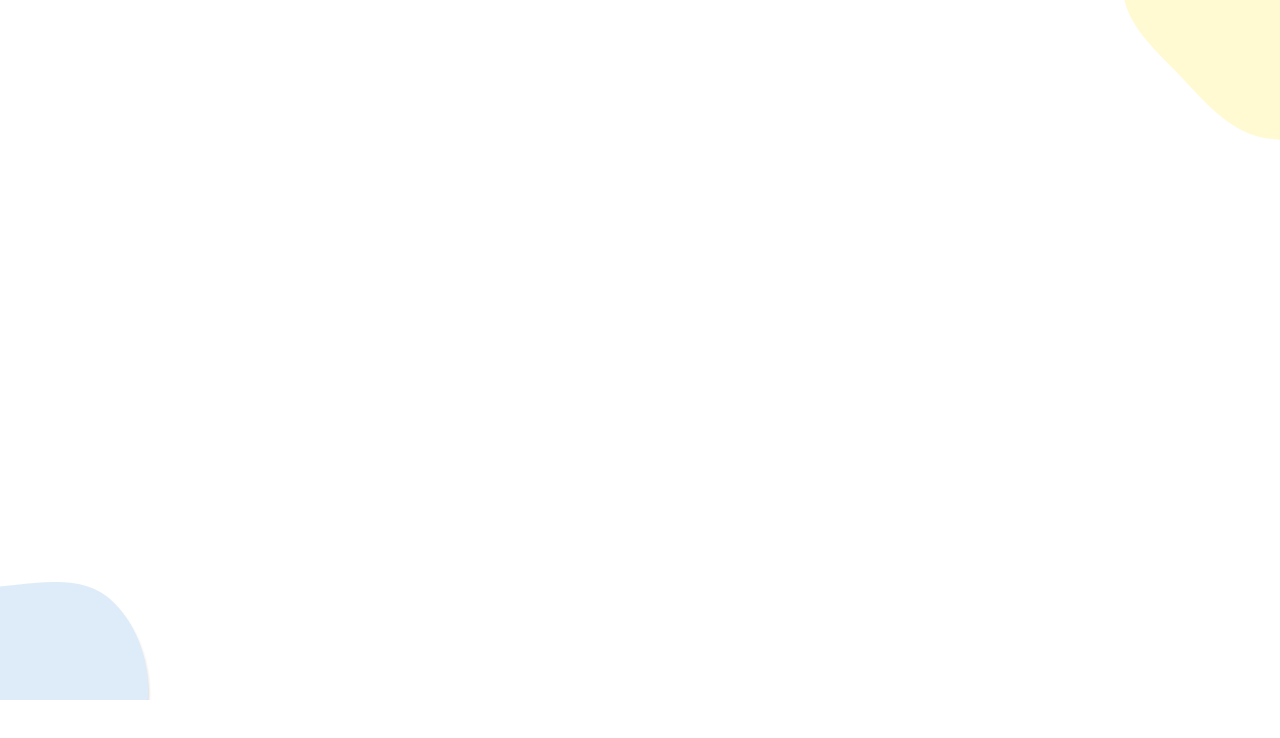
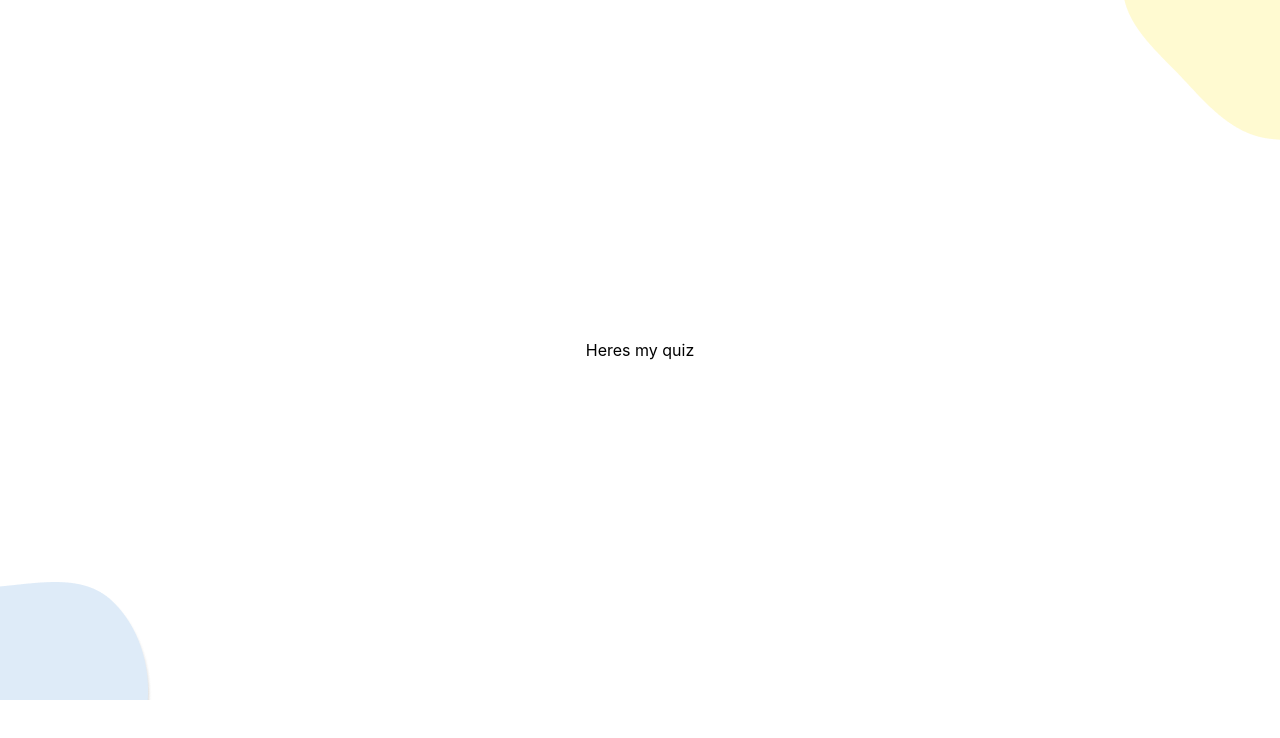
Before and after one commit to kyruken/quizzical, a React (Vite) app: page /Quiz in a window 1280 px wide. Before the commit this address had no page. Shown: the top 738 px of the page. Built offline with nearby package versions, Linux system fonts and the light colour scheme.

Commit message:
Set up link to quiz

```diff
--- a/src/App.jsx
+++ b/src/App.jsx
@@ -1,6 +1,7 @@
 import React from 'react'
 import './App.css'
 import Home from './Home'
+import Quiz from './Quiz'
 import {BrowserRouter as Router, Route, Routes} from 'react-router-dom'
 function App() {
 
@@ -11,7 +12,8 @@ function App() {
     <Router>
       <div className="App">
         <Routes>
-          <Route exact path='/' element={<Home />}/>
+          <Route exact path='/' element={<Home />} />
+          <Route path='/Quiz' element={<Quiz />} />
         </Routes>
       </div>
     </Router>
--- a/src/Home.jsx
+++ b/src/Home.jsx
@@ -1,11 +1,12 @@
-import React from "react"
+import React from 'react'
+import {Link} from 'react-router-dom'
 
 export default function Home() {
     return (
     <div className="start-quiz">
         <h1>Quizzical</h1>
         <p>Answer these 5 questions!</p>
-        <button>Start quiz</button>
+        <Link to='/Quiz'><button>Start quiz</button></Link>
     </div>
 )
 }
--- /dev/null
+++ b/src/Quiz.jsx
@@ -0,0 +1,9 @@
+import React from 'react'
+
+export default function Quiz() {
+    return (
+        <div>
+            Heres my quiz
+        </div>
+    )
+}
```
